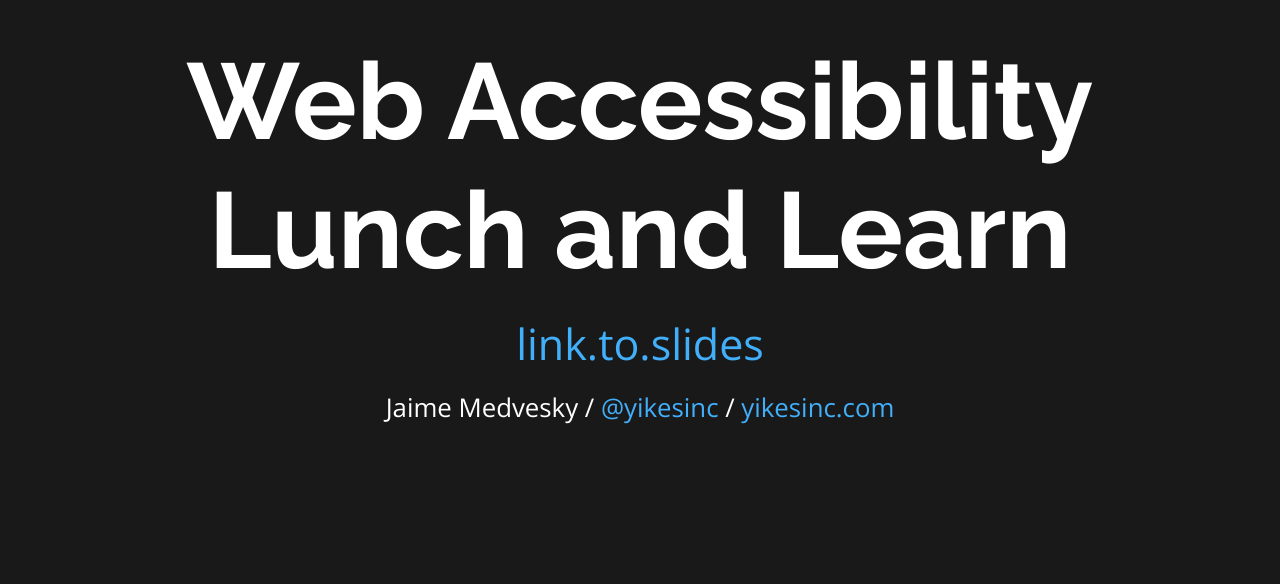
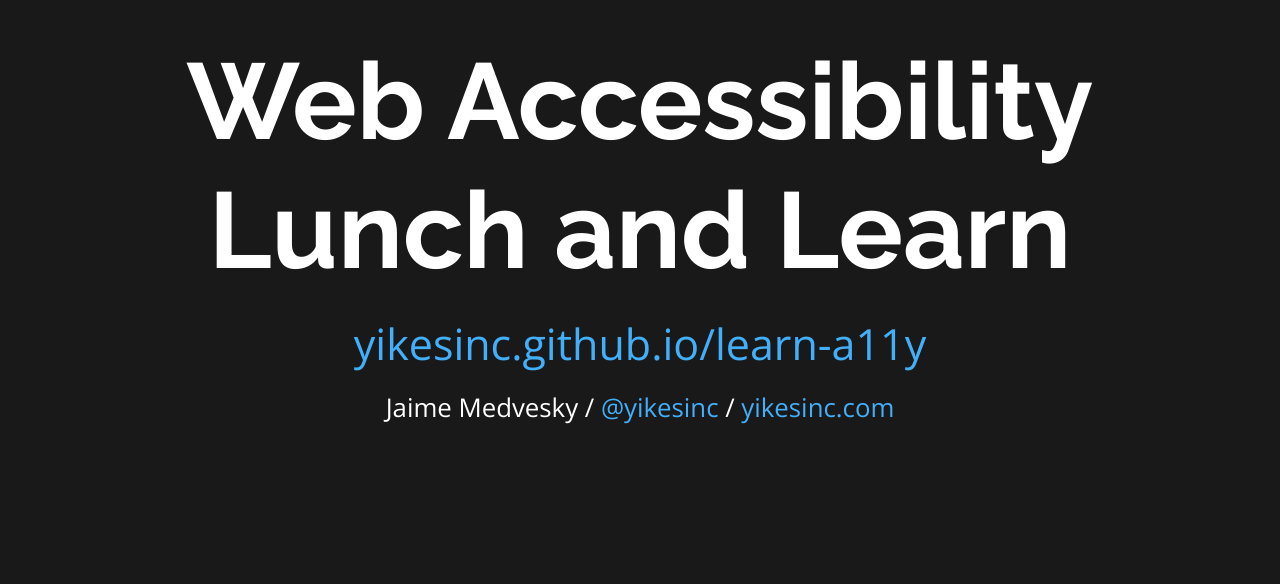
Before and after one commit to karma-dharma/accessible-content, a website: page index.html in a window 1280 px wide. Shown: the part 148-732 px from the top of the page. Drawn offline with nearby package versions, Linux system fonts and the light colour scheme.

Commit message:
Updating links to slides.

```diff
--- a/index.html
+++ b/index.html
@@ -26,7 +26,7 @@
 
 					<p>
 						<big>
-							<a href="#" target="_blank">link.to.slides</a>
+							<a href="https://yikesinc.github.io/learn-a11y/" target="_blank">yikesinc.github.io/learn-a11y</a>
 						</big>
 					</p>
 					<p>
```
Also changed, not shown: README.md.
